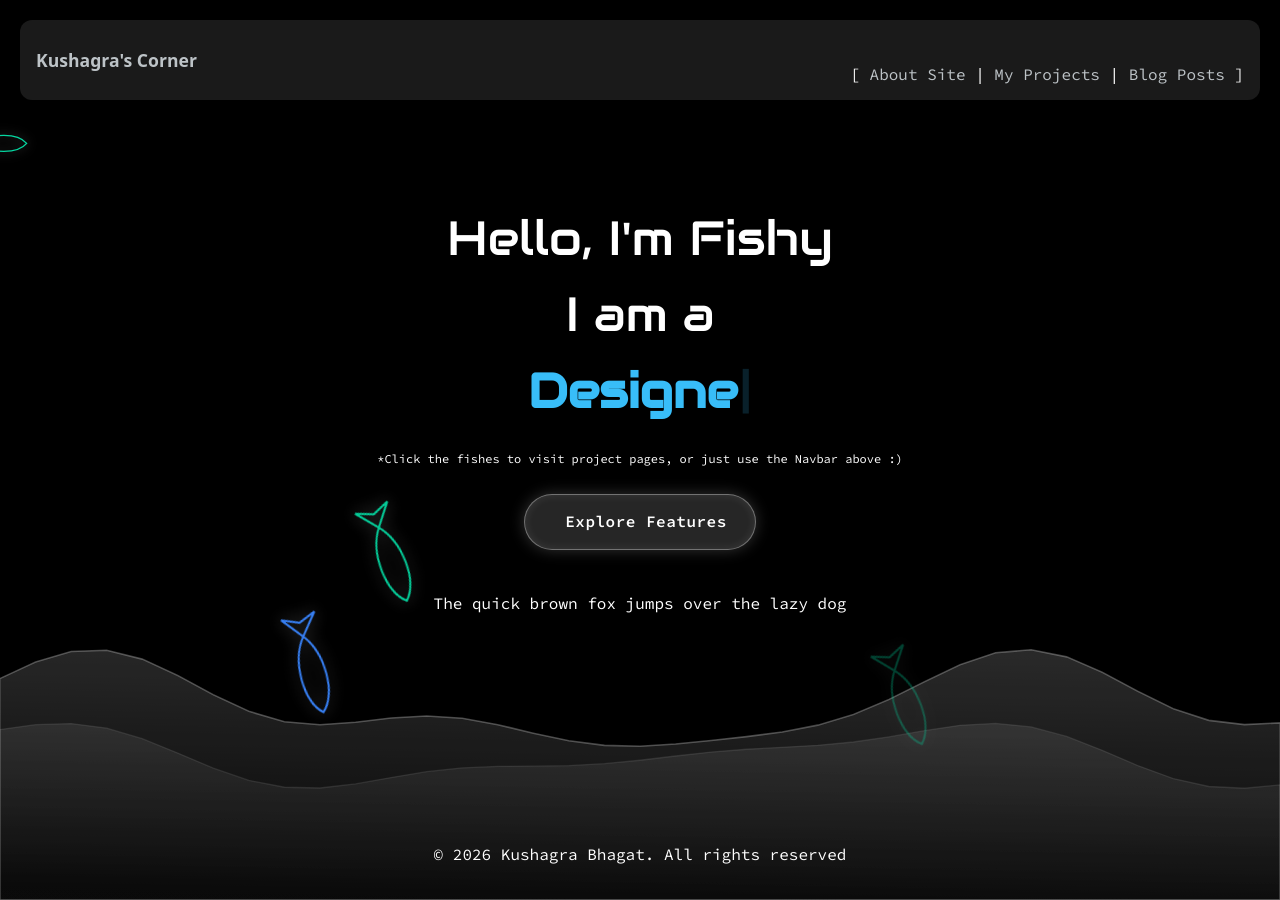
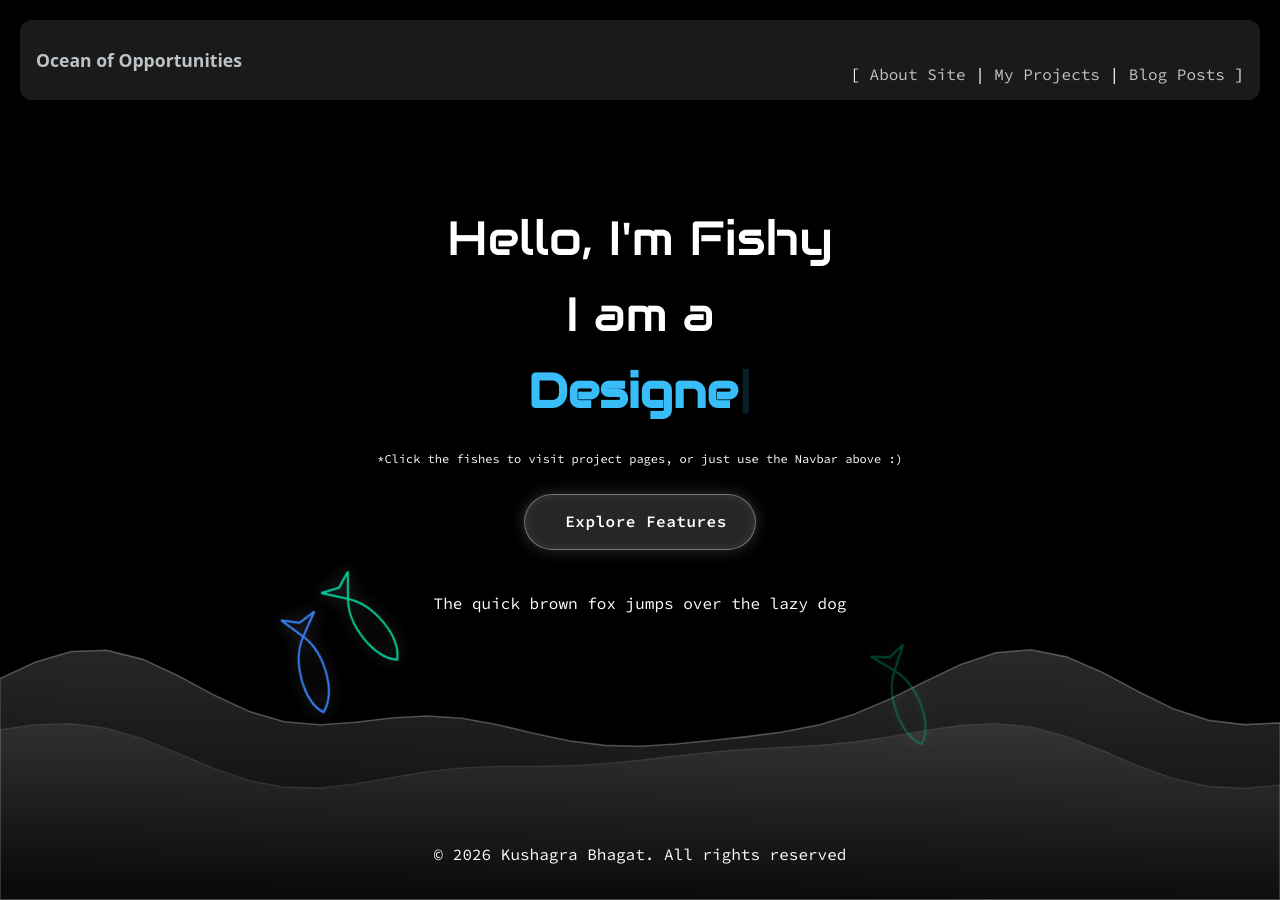
Before and after one commit to kuwushagra/Ocean-of-Opportunities, a Jekyll site: the page built from index.md, in a window 1280 px wide. Built offline with Jekyll 4.4.1, drawn with Linux system fonts in a browser that asks for light colours; some web fonts are replaced; a style sheet for code colours, icons or effects is not loaded; some of the changed lines change nothing that is shown.

Commit message:
Update _config.yml

```diff
--- a/_config.yml
+++ b/_config.yml
@@ -1,11 +1,18 @@
-title: "Kushagra's Corner"
-description: My Portfolio Website
-baseurl: "/"
-url: "https://kuwushagra.github.io"
-headername: "Kushagra's Corner"
-footername: Kushagra Bhagat
-githublink: https://github.com/kuwushagra
-mailaddress: kushagrabhagat.work@gmail.com
+# Ocean of Opportunities config file
+# >> Edit lines below as per your needs >>
+title: "Ocean of Opportunities" # Site name
+description: A Jekyll powered personal portfolio website theme # Site desciption
+baseurl: "/Ocean-of-Opportunities/" # Path to repository, if using in 'yourname.github.io' repository, change to '"/" else put repository name here.
+url: "https://kuwushagra.github.io" # URL of your website
+headername: "Ocean of Opportunities" # Name to show in top left of website
+footername: Kushagra Bhagat # Name which appears in the footer
+githublink: https://github.com/yourgithubusername # Link to your GitHub profile
+mailaddress: youremailadresshere # Put your e-mail id here
+fishlinks: # Links the fish open on clicking. You can put as many as you want but links will cycle in batches of 3.
+  - "/projects/Project1"
+  - "/projects/Project2"
+  - "/projects/Project3"
+# >> Advanced config below. You need not edit this for basic theme functionality >>
 collections:
   projects:
     output: true
@@ -14,8 +21,3 @@
   posts:
     output: true
     permalink: /posts/:year/:month/:day/:title.html
-fishlinks:
-  - "/projects/Geepac"
-  - "/projects/SimpliFile"
-  - "/projects/NeuroSleep"
-  - "/projects/Ocean-of-Opportunities"
```
